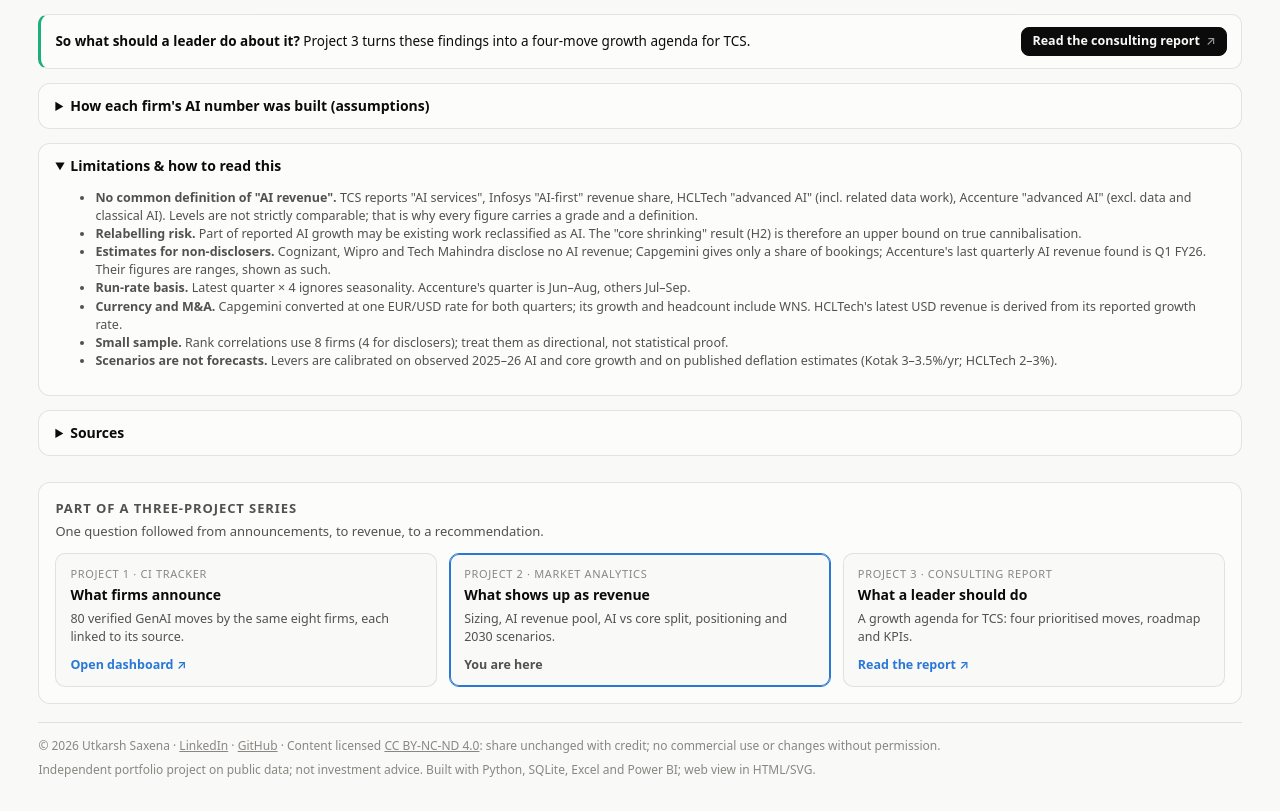
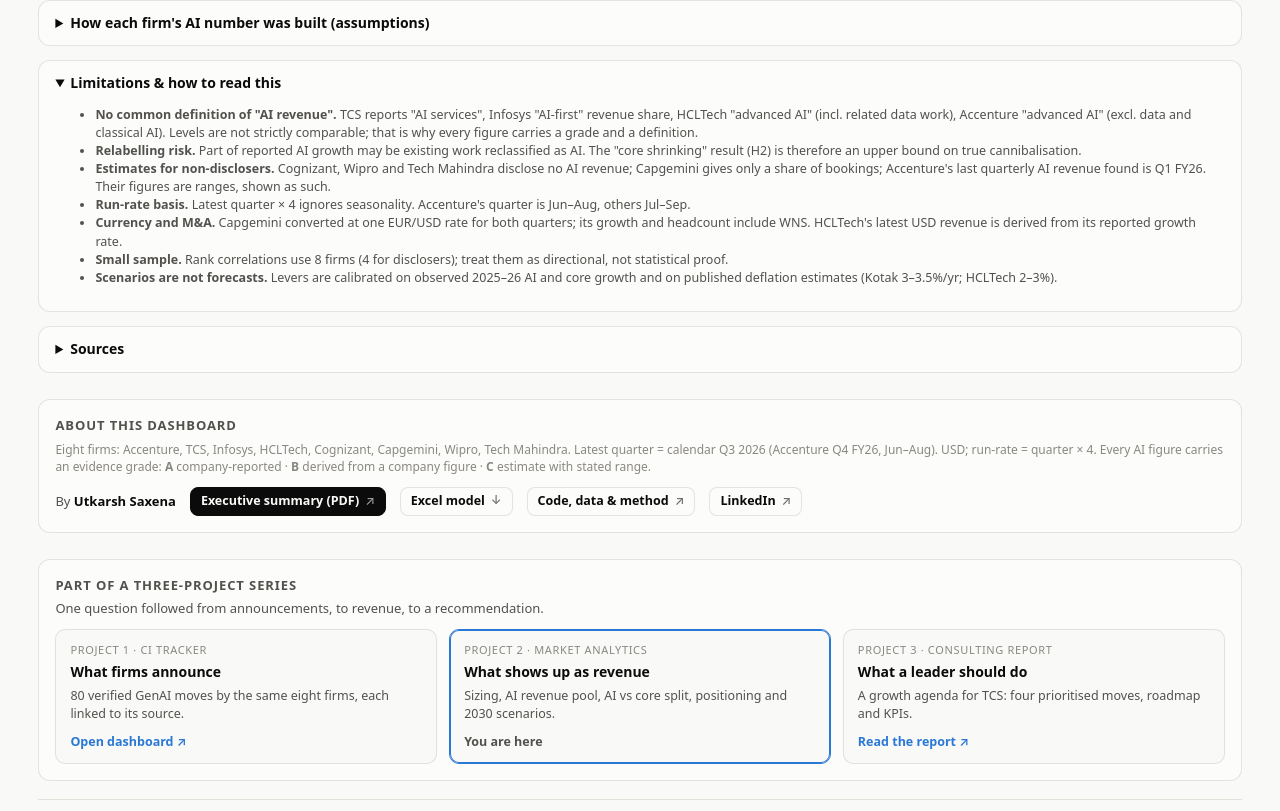
Before and after one commit to lokpriye96/genai-services-market-analytics, a plain HTML site: page src/dashboard_template.html in a window 1280 px wide. Shown: the part 1504-2315 px from the top of the page. Drawn offline with Linux system fonts and the light colour scheme.

Commit message:
Move method notes and download links to an About section at the bottom

```diff
--- a/src/dashboard_template.html
+++ b/src/dashboard_template.html
@@ -69,6 +69,7 @@ td.num,th.num{text-align:right;font-variant-numeric:tabular-nums}
 .hyp tr{border:1px solid var(--grid);border-radius:10px;padding:10px 12px;margin-bottom:10px}.hyp td{border:none;padding:3px 0}
 .hyp td::before{content:attr(data-label);display:block;font-size:11px;text-transform:uppercase;letter-spacing:.05em;color:var(--muted);margin-top:4px}
 .hyp td:first-child::before{display:none}}
+.about{margin-top:26px;background:var(--surface-1);border:1px solid var(--border);border-radius:12px;padding:16px}.about h3{font-size:13px;text-transform:uppercase;letter-spacing:.07em;color:var(--text-secondary);margin:0 0 6px}.about .meta{margin:0}
 .byline{display:flex;flex-wrap:wrap;align-items:center;gap:8px 14px;margin-top:12px;font-size:13px;color:var(--text-secondary)}
 .byline .who{font-weight:600;color:var(--text-primary)}
 .btn{display:inline-flex;align-items:center;gap:6px;border:1px solid var(--border);background:var(--surface-1);color:var(--text-primary);border-radius:8px;padding:5px 10px;font-size:12.5px;font-weight:550;text-decoration:none;line-height:1.3}
@@ -115,13 +116,6 @@ section.sec{margin:26px 0 10px}section.sec h3{font-size:13px;text-transform:uppe
   <div class="eyebrow">Portfolio project 2 of 3 · Market analytics &amp; competitive dashboard · GenAI in IT services</div>
   <h1>AI is now a $16 bn business for eight IT services leaders, but at TCS and Infosys it is replacing core revenue, not adding to it</h1>
   <p class="question"><b>Business question:</b> How big is the GenAI services revenue pool, who is actually monetising it, and is AI growing IT services firms or eating into their core business?</p>
-  <div class="meta">Eight firms: Accenture, TCS, Infosys, HCLTech, Cognizant, Capgemini, Wipro, Tech Mahindra. Latest quarter = calendar Q3 2026 (Accenture Q4 FY26, Jun–Aug). USD; run-rate = quarter × 4. Every AI figure carries an evidence grade: <b>A</b> company-reported · <b>B</b> derived from a company figure · <b>C</b> estimate with stated range. <span id="asof"></span></div>
-  <div class="byline"><span>By <span class="who">Utkarsh Saxena</span></span>
-    <a class="btn primary" href="https://github.com/lokpriye96/genai-services-market-analytics/blob/main/outputs/Executive_Summary.pdf" target="_blank" rel="noopener">Executive summary (PDF) <span class="ar">↗</span></a>
-    <a class="btn" href="https://github.com/lokpriye96/genai-services-market-analytics/raw/main/outputs/GenAI_Services_Market_Model.xlsx">Excel model <span class="ar">↓</span></a>
-    <a class="btn" href="https://github.com/lokpriye96/genai-services-market-analytics" target="_blank" rel="noopener">Code, data &amp; method <span class="ar">↗</span></a>
-    <a class="btn" href="https://www.linkedin.com/in/utkarsh-lokpriye-/" target="_blank" rel="noopener">LinkedIn <span class="ar">↗</span></a>
-  </div>
   <div class="keys" aria-label="Three things to know">
     <a class="key" href="#s2"><span class="n">1</span><div><b>AI is now a ~$16 bn business</b><span>7.6% of the eight firms' revenue, and above 10% at TCS and Infosys.</span></div></a>
     <a class="key" href="#s3"><span class="n">2</span><div><b>But it is replacing the core</b><span>Non-AI revenue is shrinking at Infosys (-5.9%/yr) and TCS (-3.6%/yr).</span></div></a>
@@ -255,6 +249,16 @@ section.sec{margin:26px 0 10px}section.sec h3{font-size:13px;text-transform:uppe
   </ul>
 </details>
 <details><summary>Sources</summary><div id="tSources" class="small"></div></details>
+<div class="about" id="about">
+  <h3>About this dashboard</h3>
+  <p class="meta">Eight firms: Accenture, TCS, Infosys, HCLTech, Cognizant, Capgemini, Wipro, Tech Mahindra. Latest quarter = calendar Q3 2026 (Accenture Q4 FY26, Jun–Aug). USD; run-rate = quarter × 4. Every AI figure carries an evidence grade: <b>A</b> company-reported · <b>B</b> derived from a company figure · <b>C</b> estimate with stated range. <span id="asof"></span></p>
+  <div class="byline"><span>By <span class="who">Utkarsh Saxena</span></span>
+    <a class="btn primary" href="https://github.com/lokpriye96/genai-services-market-analytics/blob/main/outputs/Executive_Summary.pdf" target="_blank" rel="noopener">Executive summary (PDF) <span class="ar">↗</span></a>
+    <a class="btn" href="https://github.com/lokpriye96/genai-services-market-analytics/raw/main/outputs/GenAI_Services_Market_Model.xlsx">Excel model <span class="ar">↓</span></a>
+    <a class="btn" href="https://github.com/lokpriye96/genai-services-market-analytics" target="_blank" rel="noopener">Code, data &amp; method <span class="ar">↗</span></a>
+    <a class="btn" href="https://www.linkedin.com/in/utkarsh-lokpriye-/" target="_blank" rel="noopener">LinkedIn <span class="ar">↗</span></a>
+  </div>
+</div>
 <div class="series" id="series">
   <h3>Part of a three-project series</h3>
   <p class="lead">One question followed from announcements, to revenue, to a recommendation.</p>
```
Also changed, not shown: docs/index.html (+11 -7 lines).
